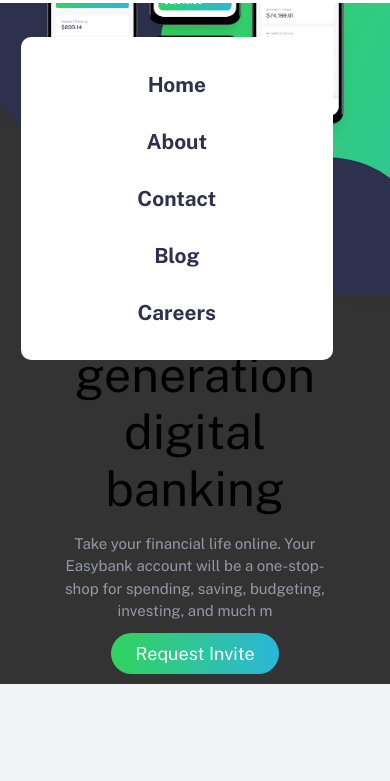
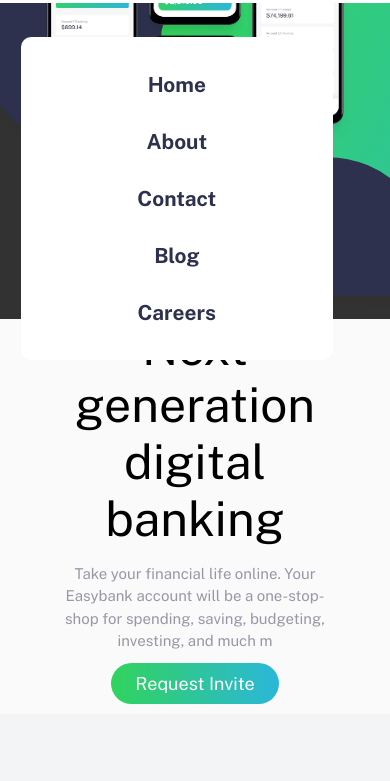
Before and after one commit to DaisyPwint/EasyBank_landing_page, a plain HTML site: page index.html in a window 390 px wide. Both pictures are taken after a click on the button 357 px from the left and 32 px from the top of the page. Shown: the part 63-844 px from the top of the page. Drawn offline with nearby package versions, Linux system fonts and the light colour scheme.

Commit message:
changes background color

```diff
--- a/script.js
+++ b/script.js
@@ -2,7 +2,7 @@ const navbar = document.querySelector(".navigation")
 const menuBtn = document.querySelector(".menu-btn")
 const closeBtn = document.querySelector(".close-btn")
 const openBtn = document.querySelector(".open-btn")
-const details = document.querySelector(".details")
+const mockups = document.querySelector(".mockups-bg")
 let isShow = true;
 
 
@@ -10,11 +10,11 @@ openBtn.addEventListener("click",()=>{
   navbar.classList.add("active")
   closeBtn.classList.add("show")
   openBtn.classList.add("open")
-  details.classList.add("modal-overlay")
+  mockups.classList.add("modal-overlay")
 })
 closeBtn.addEventListener("click",()=>{
   navbar.classList.remove("active")
   closeBtn.classList.remove("show")
   openBtn.classList.remove("open")
-  details.classList.remove("modal-overlay")
+  mockups.classList.remove("modal-overlay")
 })
--- a/style.css
+++ b/style.css
@@ -330,9 +330,9 @@ footer{
     top: 0;
     left: 0;
     width: 100%;
-    background-color: rgba(0, 0, 0, 0.8);
-    z-index: -99999;
-    height: 50vh;
+    background: rgba(0, 0, 0, 0.8);
+    z-index: 1;
+    height: 100%;
 
   }
   .details{
@@ -363,7 +363,10 @@ footer{
     transform: translate(0%);
     text-align: center;
     z-index: 1;
-    margin-top: -30px;
+
+  }
+  .mockups-bg{
+    transition: all .5s ease-in-out;
   }
   .brief_details h1{
     font-size: 3rem;
```
